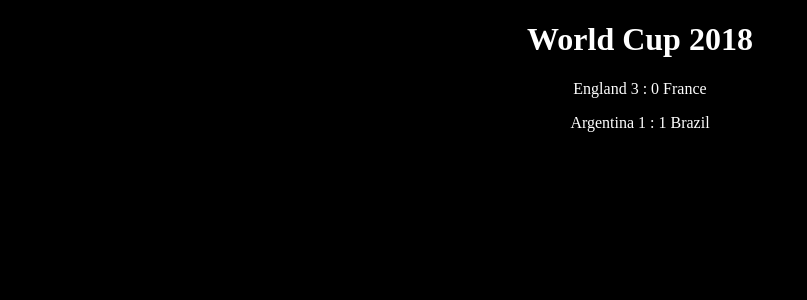
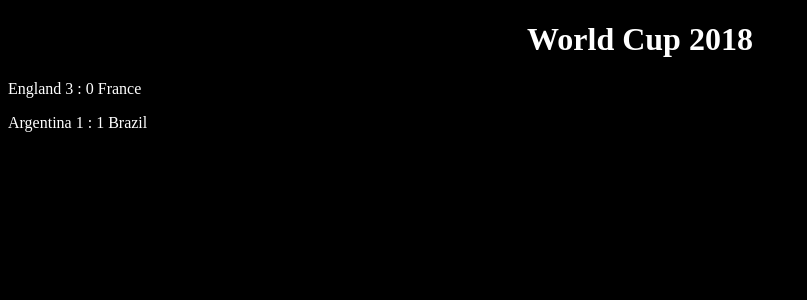
Before and after one commit to sis0k0/world-cup, an Angular app: page / in a window 1280 px wide. Shown: the top 300 px of the page, without its empty margins (0-807 px from the left). Built offline with nearby package versions, Linux system fonts and the light colour scheme.

Commit message:
feat: migrate home component

```diff
--- a/src/app/app.module.tns.ts
+++ b/src/app/app.module.tns.ts
@@ -6,6 +6,7 @@ import { GameService } from './game.service';
 import { ScoreComponent } from './score/score.component';
 import { GameDetailsComponent } from './game-details/game-details.component';
 import { GamesListComponent } from './games-list/games-list.component';
+import { HomeComponent } from './home/home.component';
 
 // Uncomment and add to NgModule imports if you need to use two-way binding
 // import { NativeScriptFormsModule } from "nativescript-angular/forms";
@@ -25,6 +26,7 @@ import { GamesListComponent } from './games-list/games-list.component';
     ScoreComponent,
     GameDetailsComponent,
     GamesListComponent,
+    HomeComponent,
   ],
   providers: [
     GameService,
--- a/src/app/home/home.component.html
+++ b/src/app/home/home.component.html
@@ -1,4 +1 @@
-<div style="text-align:center">
-  <app-games-list [games]="games"></app-games-list>
-  <app-game-details></app-game-details>
-</div>
+<app-games-list [games]="games"></app-games-list>
--- a/src/app/home/home.component.ts
+++ b/src/app/home/home.component.ts
@@ -6,7 +6,8 @@ import { Game } from '../game';
 @Component({
   selector: 'app-home',
   templateUrl: './home.component.html',
-  styleUrls: ['./home.component.css']
+  styleUrls: ['./home.component.css'],
+  moduleId: module.id,
 })
 export class HomeComponent implements OnInit {
   games: Game[];
```
